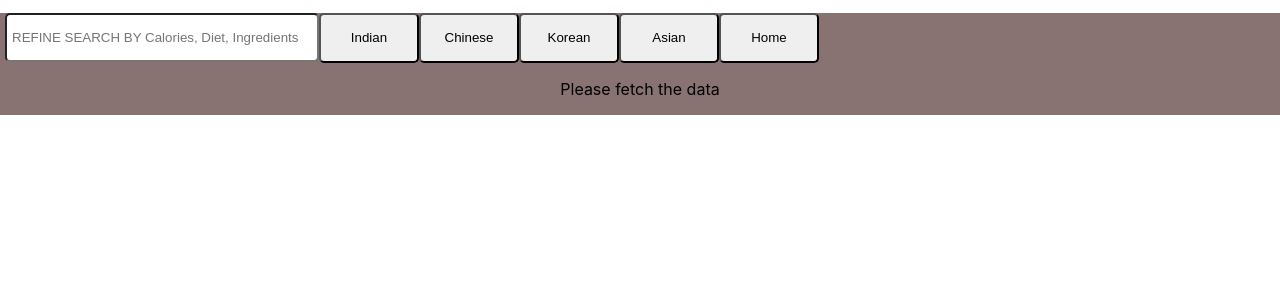
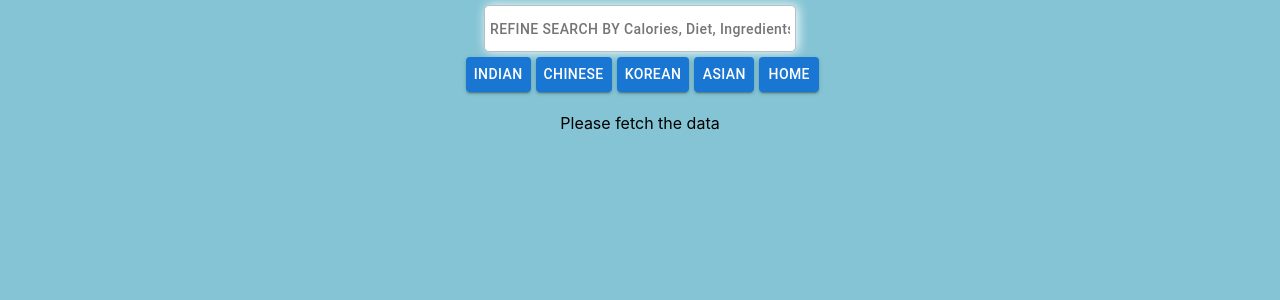
Before and after one commit to asaad227/asian-recipe, a React (Create React App) app: page / in a window 1280 px wide. Shown: the top 300 px of the page. Built offline with nearby package versions, Linux system fonts and the light colour scheme.

Commit message:
update recipe display css and button and input

```diff
--- a/public/index.html
+++ b/public/index.html
@@ -9,6 +9,7 @@
       name="description"
       content="Web site created using create-react-app"
     />
+
     <link rel="apple-touch-icon" href="%PUBLIC_URL%/logo192.png" />
     <!--
       manifest.json provides metadata used when your web app is installed on a
@@ -24,6 +25,7 @@
       work correctly both with client-side routing and a non-root public URL.
       Learn how to configure a non-root public URL by running `npm run build`.
     -->
+    <script src="https://kit.fontawesome.com/bb76509ad4.js" crossorigin="anonymous"></script>
     <title>React App</title>
   </head>
   <body>
--- a/src/App.css
+++ b/src/App.css
@@ -2,59 +2,98 @@
 
 .App {
   text-align: center;
-  background-color: rgba(103, 73, 73, 0.774);
+  background-color: #84c4d4;
+  display: flex;
+  flex-direction: column;
+  align-items: center;
 }
 
-
-.flex-container{
-  display: flex;
-  justify-content: center;
-  flex-wrap: wrap;
+.App section{
+  width: 40vw;
+  margin: 10px;
+  border: 1px solid #b8bfc2;
+  box-shadow: 2px 0px 12px white;
 }
 
-.flex-box{
-  display: flex;
-  text-align: center;
-  align-items: center;
-  flex-wrap: wrap;
-  flex-direction: column;
-  width: 400px;
-  padding: 10px;
-  padding-top: 10px;
-  border-radius: 20px;
-  box-shadow: 10px 10px 5px 12px rgb(63 6 6 / 60%);
-  align-items: center;
-  margin: 25px;
+.favBtn{
+  background: none;
+  color:red;
+  margin: 5px;
+  border: 1px solid #b8bfc2;
+  box-shadow: 2px 0px 12px white;
+
+}
+.ingredientBtn{
+  background: none;
+  color:green;
+  margin: 5px;
+  border: 1px solid #b8bfc2;
+  box-shadow: 2px 0px 12px white;
 }
 
 .form{
   display: flex;
-  margin-left: 5px;
-  margin-top: 1%;
+  flex-direction: column;
+  align-items: center;
+  justify-content: center;
 
 }
 
 .textIn{
-  display: flex;
+  font-family: "Roboto","Helvetica","Arial",sans-serif;
+  font-weight: 500;
+  font-size: 0.875rem;
+  line-height: 1.75;
+  letter-spacing: 0.02857em;
   width: 300px;
   height: 25px;
   padding: 10px 5px;
+  margin: 5px;
   border-radius: 5px;
+  border: 1px solid #b8bfc2;
+  box-shadow: 2px 0px 12px white;
+}
+.recipe-pic{
+  width: 25vw;
+
 }
 
 
-
-.cuisinInput,.submit{
-  display: flex;
-  width: 100px;
-  height: 50px;
-  padding: 10px 5px;
-  border-radius: 5px;
-
-
+.cuisinInput{
+  align-items: center;
+  -webkit-box-pack: center;
+  justify-content: center;
+  position: relative;
+  box-sizing: border-box;
+  outline: 0;
+  border: 0;
+  margin-left: 5px;
+  margin-bottom: 5px;
+  cursor: pointer;
+  user-select: none;
+  vertical-align: middle;
+  font-family: "Roboto","Helvetica","Arial",sans-serif;
+  font-weight: 500;
+  font-size: 0.875rem;
+  line-height: 1.75;
+  letter-spacing: 0.02857em;
+  text-transform: uppercase;
+  min-width: 60px;
+  padding: 5px 8px;
+  border-radius: 4px;
+  transition: background-color 250ms cubic-bezier(0.4, 0, 0.2, 1) 0ms,box-shadow 250ms cubic-bezier(0.4, 0, 0.2, 1) 0ms,border-color 250ms cubic-bezier(0.4, 0, 0.2, 1) 0ms,color 250ms cubic-bezier(0.4, 0, 0.2, 1) 0ms;
+  color: #fff;
+  background-color: #1976d2;
+  box-shadow: 0px 3px 1px -2px rgba(0,0,0,0.2), 0px 2px 2px 0px rgba(0,0,0,0.14), 0px 1px 5px 0px rgba(0,0,0,0.12);
 }
 
 .ingredientPara{
+  font-family: "Roboto","Helvetica","Arial",sans-serif;
+  font-weight: 500;
+  font-size: 0.875rem;
+  line-height: 1.75;
+  letter-spacing: 0.02857em;
+  text-align: start;
   color: white;
 }
 
@@ -63,9 +102,7 @@
   font-style: oblique;
   padding: 5px;
 }
-image{
-  border-radius: 20px;
-}
+
 .cuisinInput:hover, .textIn:hover, .submit:hover{
   color: rgba(255, 217, 0, 0.562);
   font-style: oblique;
@@ -73,8 +110,3 @@ image{
   background-color:rgb(63 6 6 / 60%);
   transition: 0.7s;
 }
-
-.label{
-  margin-top: 20%;
-  color: aliceblue;
-}
--- a/src/App.js
+++ b/src/App.js
@@ -59,12 +59,14 @@ const showIngredient = (id)=>{
       <p>Please fetch the data</p>
     </div>)
   }else{
-   return (local.map((e, index)=> <section className='flex-box' key={index}><h4 className='label'>{e.recipe.label}</h4>
+   return (local.map((e, index)=> <section  key={index}><h4 className='label'>{e.recipe.label}</h4>
+    <button className='favBtn' type='submit' key={e.id} onClick={()=>addFav(index)}><i className='fa fa-heart' aria-hidden='true'></i></button>
     <div>
-    <img src={e.recipe.image} width={200} height={200} alt={e.recipe.label}/>
+    <img src={e.recipe.image} className='recipe-pic' alt={e.recipe.label}/>
+
     </div>
 
-  <button onClick={()=> showIngredient(index)}>{show[index]? "Hide":"Show"}</button>
+  <button className='ingredientBtn' onClick={()=> showIngredient(index)}>{show[index]? "Hide Ingredient":"Show Ingredient"}</button>
    <p className="ingredientPara" >{show[index]? e.recipe.ingredients.map((x,i)=>{
 return(<div>
   <ul key={i}><li>{x.text}</li></ul>
@@ -72,7 +74,7 @@ return(<div>
    })
 :""}</p>
 
-    <button type='submit' key={e.id} onClick={()=>addFav(index)}>Add</button>
+
     </section>))
   }
  }
@@ -81,15 +83,19 @@ return(<div>
   return (
     <div className="App">
      <form onSubmit ={onSubmit} className='form'>
+     <div>
     <input className='textIn'  onChange={(e)=> {setDishInput(e.target.value)}} type='text' value={dishInput} placeholder='REFINE SEARCH BY Calories, Diet, Ingredients'/>
+    </div>
+    <div>
    <input id='indian' className='cuisinInput' type='button' onClick={onSubmit} value='Indian' on='true'/>
    <input id='chinese' className='cuisinInput' type='button' onClick={onSubmit} value='Chinese' on='true'/>
    <input id='korean' className='cuisinInput' type='button' onClick={onSubmit} value='Korean' on='true'/>
    <input id='asian' className='cuisinInput' type='button' onClick={onSubmit} value='Asian' on='true'/>
    <input id='asian' className='cuisinInput' type='button' onClick={()=> window.location.reload()} value='Home' on='true'/>
+   </div>
      </form>
 
- <div className='flex-container'>
+ <div >
 
 {checklist()}
 </div>
--- a/src/index.css
+++ b/src/index.css
@@ -9,10 +9,8 @@ body {
     sans-serif;
   -webkit-font-smoothing: antialiased;
   -moz-osx-font-smoothing: grayscale;
-  background-image: linear-gradient(right, rgb(0 0 0 0.1) rgb(0 0 0 0.3) url(/src/asset/Recipe-site.png));
-  background-repeat: no-repeat;
-  background-size: cover;
-  background-position-x: center;
+  background-color: #84c4d4;
+
 }
 
 code {
@@ -22,7 +20,6 @@ code {
 
 @media screen and (max-width: 500px) {
   body{
-    background-image: url(./asset/Recipe-asian-app.gif);
     max-height: 857px;
   }
 
```
